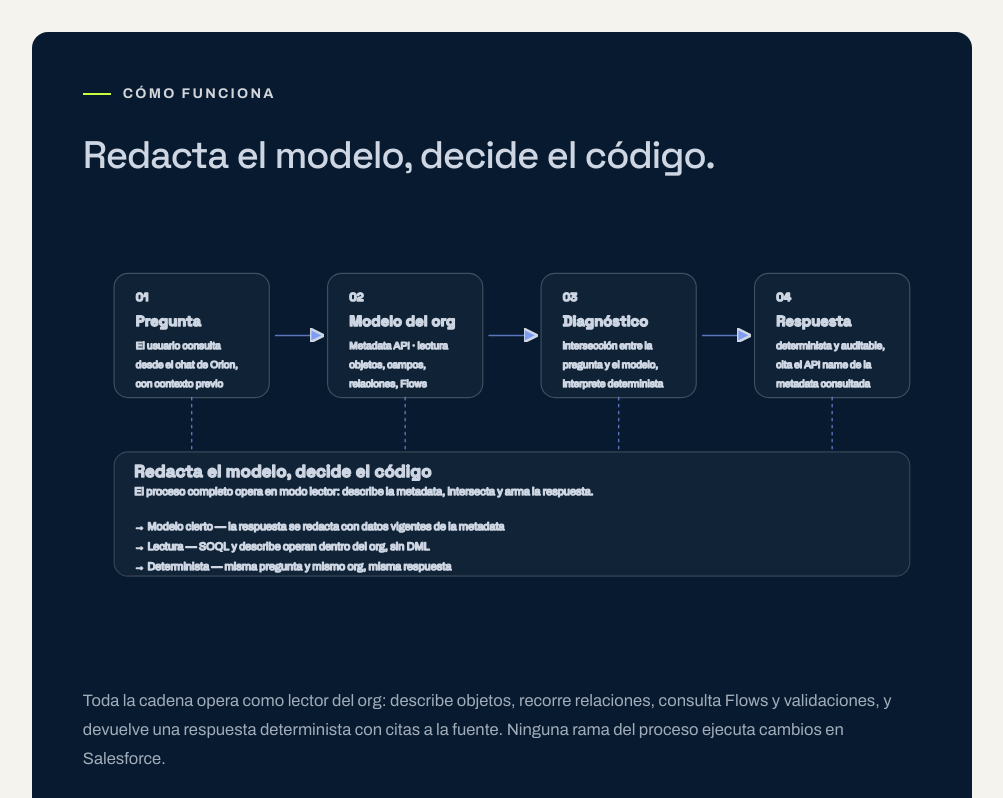
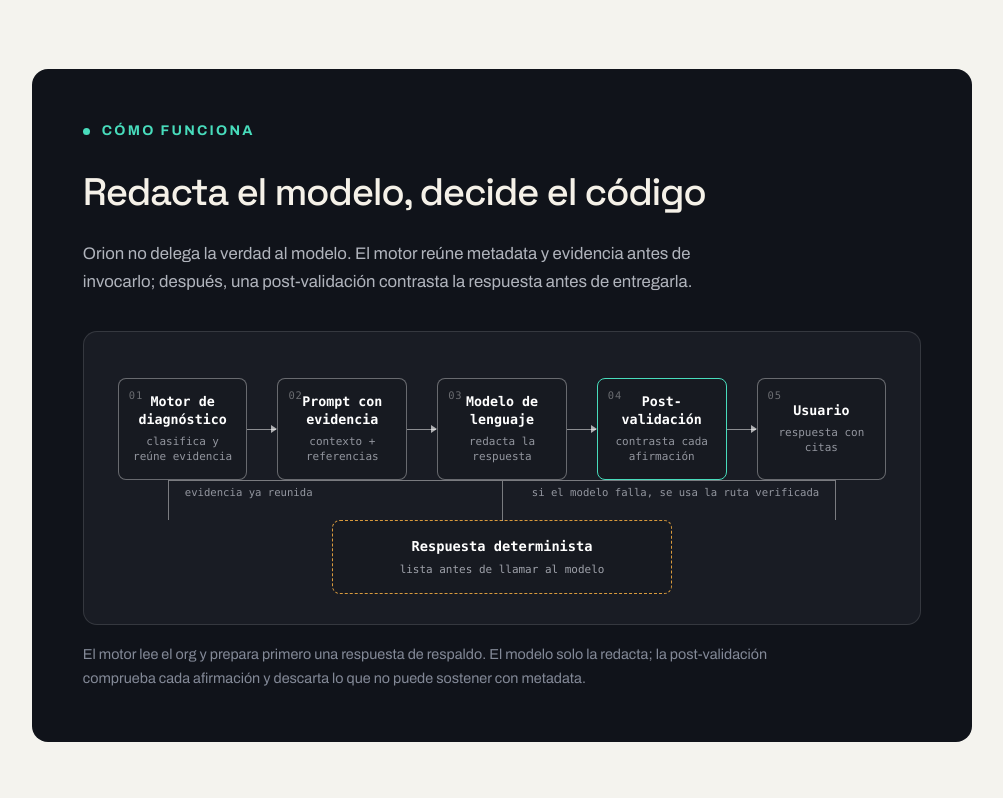
Before and after one commit to MarcoFloresCa/marco-flores-portafolio, a Next.js app: page /proyectos/orion in a window 1280 px wide. Shown: the part 1282-2080 px from the top of the page, without its empty margins (138-1141 px from the left). Built offline with nearby package versions, Linux system fonts and the light colour scheme.

Commit message:
Redesign Orion architecture diagram

```diff
--- a/app/globals.css
+++ b/app/globals.css
@@ -166,28 +166,36 @@ footer a:last-child { text-transform:uppercase; letter-spacing:.08em; }
 .case-row-head { display:flex; align-items:baseline; gap:16px; }
 .case-num { color:var(--blue); font-family:var(--font-space); font-size:.82rem; font-weight:700; letter-spacing:.05em; }
 .case-row-head h3 { margin:0; font-family:var(--font-space); font-size:clamp(1.6rem,2.6vw,2.2rem); font-weight:500; letter-spacing:-.03em; }
-.case-frame { margin:4px 0 0; }
-.case-frame video { width:100%; max-height:560px; display:block; border-radius:var(--radius-card); background:#041221; }
-.case-row-copy { max-width:760px; margin:0; color:var(--muted); font-size:1rem; line-height:1.75; }
+.case-frame { margin:20px 0 0; overflow:hidden; background:#041221; border:1px solid rgba(7,26,47,.12); border-radius:var(--radius-card); }
+.case-frame video { width:100%; max-height:560px; display:block; background:#041221; }
+.case-row-copy { max-width:760px; margin:20px 0 0; color:var(--muted); font-size:1rem; line-height:1.75; }
 
-.case-flow { margin-top:64px; padding:clamp(26px,4vw,56px); color:#cdd6e2; background:var(--ink); border-radius:var(--radius-card); overflow:hidden; }
+.case-flow { --flow-accent:#48dcbc; margin-top:64px; padding:clamp(26px,4vw,56px); color:#cdd6e2; background:#10131a; border-radius:var(--radius-card); overflow:hidden; }
 .case-flow-head .eyebrow { margin-bottom:18px; }
-.case-flow-head h3 { margin:0; max-width:680px; font-family:var(--font-space); font-size:clamp(1.7rem,3vw,2.5rem); font-weight:500; letter-spacing:-.035em; }
-.case-flow svg text { fill:currentColor; text-rendering:optimizeLegibility; }
-.flow-node rect { fill:rgba(255,255,255,.035); stroke:rgba(255,255,255,.22); stroke-width:1.5; }
-.flow-num { font-family:var(--font-space); font-size:15px; font-weight:700; fill:#7f9cf5; }
-.flow-title { font-family:var(--font-space); font-size:19px; font-weight:700; fill:#fff; }
-.flow-sub { font-size:13px; fill:rgba(205,214,226,.78); }
-.flow-arrow, .flow-connector { fill:none; stroke:rgba(127,156,245,.7); stroke-width:1.8; }
-.flow-connector { stroke-dasharray:3 6; }
-.flow-band rect { fill:rgba(255,255,255,.04); stroke:rgba(255,255,255,.18); stroke-width:1.4; }
-.flow-band-title { font-family:var(--font-space); font-size:22px; font-weight:700; fill:#fff; }
-.flow-band-sub { font-size:14px; fill:rgba(205,214,226,.82); }
-.flow-check { font-size:14px; fill:rgba(214,221,232,.92); }
-.flow-check-accent { fill:#7f9cf5; }
-.diagram-wrap { margin-top:34px; overflow-x:auto; padding-bottom:6px; }
-.diagram-wrap svg { width:100%; min-width:640px; height:auto; display:block; }
-.flow-note { max-width:820px; margin:26px 0 0; color:rgba(205,214,226,.78); font-size:.92rem; line-height:1.75; }
+.case-flow-head h3 { margin:0; max-width:680px; color:#f5f1e8; font-family:var(--font-space); font-size:clamp(1.7rem,3vw,2.5rem); font-weight:500; letter-spacing:-.035em; }
+.case-flow .eyebrow.light { color:var(--flow-accent); }
+.case-flow .eyebrow.light span { width:7px; height:7px; background:var(--flow-accent); border-radius:50%; }
+.flow-intro { max-width:680px; margin:18px 0 0; color:rgba(222,226,235,.78); font-size:.93rem; line-height:1.7; }
+.flow-figure { margin:34px 0 0; }
+.flow-canvas { padding:46px 34px 30px; background:#191c24; border:1px solid rgba(255,255,255,.12); border-radius:14px; }
+.flow-track { display:grid; grid-template-columns:repeat(5,minmax(0,1fr)); gap:30px; margin:0; padding:0; list-style:none; }
+.flow-track li { position:relative; min-height:102px; padding:14px 12px; display:flex; flex-direction:column; align-items:center; justify-content:center; text-align:center; background:#171a21; border:1px solid rgba(255,255,255,.35); border-radius:8px; font-family:ui-monospace,SFMono-Regular,Consolas,monospace; }
+.flow-track li:not(:last-child)::after { content:""; position:absolute; top:50%; left:calc(100% + 1px); width:29px; height:1px; background:rgba(255,255,255,.5); }
+.flow-track li:not(:last-child)::before { content:""; position:absolute; z-index:1; top:calc(50% - 4px); left:calc(100% + 25px); border-width:4px 0 4px 6px; border-style:solid; border-color:transparent transparent transparent rgba(255,255,255,.65); }
+.flow-track li.is-accent { border-color:var(--flow-accent); }
+.flow-step-index { position:absolute; top:8px; left:10px; color:rgba(255,255,255,.36); font-size:.58rem; letter-spacing:.08em; }
+.flow-track strong { max-width:130px; color:#fff; font-size:.74rem; line-height:1.35; }
+.flow-track small { margin-top:6px; color:rgba(222,226,235,.62); font-size:.61rem; line-height:1.35; }
+.flow-fallback { position:relative; width:calc(100% - 100px); margin:40px auto 0; display:flex; justify-content:center; }
+.flow-fallback::before { content:""; position:absolute; inset:-40px 0 auto; height:40px; border:1px solid rgba(255,255,255,.42); border-bottom:0; }
+.flow-result { position:relative; width:min(100%,340px); min-height:74px; padding:13px 18px; display:flex; flex-direction:column; align-items:center; justify-content:center; text-align:center; background:#171a21; border:1px dashed #d99a3d; border-radius:8px; font-family:ui-monospace,SFMono-Regular,Consolas,monospace; }
+.flow-result::before { content:""; position:absolute; left:50%; bottom:100%; height:40px; border-left:1px solid rgba(255,255,255,.42); }
+.flow-result strong { color:#fff; font-size:.76rem; }
+.flow-result span { margin-top:3px; color:rgba(222,226,235,.68); font-size:.61rem; }
+.flow-branch-label { position:absolute; top:-36px; padding:0 7px; color:rgba(222,226,235,.62); background:#191c24; font-family:ui-monospace,SFMono-Regular,Consolas,monospace; font-size:.59rem; white-space:nowrap; }
+.flow-branch-label.is-source { left:10px; }
+.flow-branch-label.is-return { right:10px; }
+.flow-note { max-width:720px; margin:18px 0 0; color:rgba(185,193,211,.68); font-size:.8rem; line-height:1.65; }
 
 .distinct-grid, .qa-grid { display:grid; grid-template-columns:1fr 1fr; gap:1px; margin-top:26px; background:var(--line); border:1px solid var(--line); }
 .distinct-grid article, .qa-grid article { padding:26px; background:rgba(255,255,255,.55); }
@@ -215,6 +223,19 @@ footer a:last-child { text-transform:uppercase; letter-spacing:.08em; }
   .timeline-copy { grid-column:2; }
   .case-hero h2 { font-size:clamp(2.2rem,6vw,3rem); }
   .distinct-grid,.qa-grid { grid-template-columns:1fr; }
+}
+
+@media (max-width:800px) {
+  .flow-canvas { padding:34px 24px 28px; }
+  .flow-track { grid-template-columns:1fr; gap:30px; }
+  .flow-track li { min-height:86px; }
+  .flow-track li:not(:last-child)::after { top:100%; left:50%; width:1px; height:30px; }
+  .flow-track li:not(:last-child)::before { top:calc(100% + 24px); left:calc(50% - 4px); border-width:6px 4px 0; border-color:rgba(255,255,255,.65) transparent transparent; }
+  .flow-fallback { width:100%; margin-top:30px; flex-direction:column; align-items:center; gap:10px; }
+  .flow-fallback::before { inset:-30px auto auto 50%; width:0; height:30px; border:0; border-left:1px solid rgba(255,255,255,.42); }
+  .flow-result::before { display:none; }
+  .flow-branch-label { position:static; padding:0; background:transparent; white-space:normal; text-align:center; }
+  .flow-branch-label.is-return { margin-top:2px; }
 }
 
 @media (max-width:640px) {
--- a/components/OrionCaseStudy.tsx
+++ b/components/OrionCaseStudy.tsx
@@ -89,7 +89,15 @@ const orionQuestions = [
   },
 ];
 
-const orionStack = ["Apex", "SOQL", "Metadata API", "MCP", "TypeScript", "Node.js"];
+const orionStack = ["Apex", "LWC", "SOQL", "Metadata API", "MCP", "TypeScript", "Node.js"];
+
+const flowSteps = [
+  { title: "Motor de diagnóstico", detail: "clasifica y reúne evidencia" },
+  { title: "Prompt con evidencia", detail: "contexto + referencias" },
+  { title: "Modelo de lenguaje", detail: "redacta la respuesta" },
+  { title: "Post-validación", detail: "contrasta cada afirmación", accent: true },
+  { title: "Usuario", detail: "respuesta con citas" },
+];
 
 function CaseVideoRow({ num, title, text, video }) {
   return (
@@ -99,7 +107,7 @@ function CaseVideoRow({ num, title, text, video }) {
         <h3>{title}</h3>
       </div>
       <figure className="case-frame">
-        <video controls preload="metadata" playsInline>
+        <video controls preload="metadata" playsInline aria-label={`Demostración: ${title}`}>
           <source src={video} type="video/mp4" />
         </video>
       </figure>
@@ -110,67 +118,33 @@ function CaseVideoRow({ num, title, text, video }) {
 
 function FlowDiagram() {
   return (
-    <div className="diagram-wrap">
-      <svg viewBox="0 0 1080 560" role="img" aria-label="Flujo de Orion: de la pregunta a la respuesta determinista">
-        <defs>
-          <marker id="flow-arrow" markerWidth="10" markerHeight="10" refX="8" refY="5" orient="auto">
-            <path d="M0 0 L10 5 L0 10 z" fill="#7f9cf5" />
-          </marker>
-        </defs>
+    <figure className="flow-figure">
+      <div className="flow-canvas" role="group" aria-label="Flujo de Orion: del diagnóstico a la respuesta validada">
+        <ol className="flow-track">
+          {flowSteps.map((step, index) => (
+            <li className={step.accent ? "is-accent" : undefined} key={step.title}>
+              <span className="flow-step-index">0{index + 1}</span>
+              <strong>{step.title}</strong>
+              <small>{step.detail}</small>
+            </li>
+          ))}
+        </ol>
 
-        <g className="flow-node">
-          <rect x="40" y="70" width="200" height="160" rx="18" />
-          <text className="flow-num" x="68" y="106">01</text>
-          <text className="flow-title" x="68" y="138">Pregunta</text>
-          <text className="flow-sub" x="68" y="168">El usuario consulta</text>
-          <text className="flow-sub" x="68" y="192">desde el chat de Orion,</text>
-          <text className="flow-sub" x="68" y="216">con contexto previo</text>
-        </g>
-        <g className="flow-node">
-          <rect x="315" y="70" width="200" height="160" rx="18" />
-          <text className="flow-num" x="343" y="106">02</text>
-          <text className="flow-title" x="343" y="138">Modelo del org</text>
-          <text className="flow-sub" x="343" y="168">Metadata API · lectura</text>
-          <text className="flow-sub" x="343" y="192">objetos, campos,</text>
-          <text className="flow-sub" x="343" y="216">relaciones, Flows</text>
-        </g>
-        <g className="flow-node">
-          <rect x="590" y="70" width="200" height="160" rx="18" />
-          <text className="flow-num" x="618" y="106">03</text>
-          <text className="flow-title" x="618" y="138">Diagnóstico</text>
-          <text className="flow-sub" x="618" y="168">intersección entre la</text>
-          <text className="flow-sub" x="618" y="192">pregunta y el modelo,</text>
-          <text className="flow-sub" x="618" y="216">interprete determinista</text>
-        </g>
-        <g className="flow-node">
-          <rect x="865" y="70" width="200" height="160" rx="18" />
-          <text className="flow-num" x="893" y="106">04</text>
-          <text className="flow-title" x="893" y="138">Respuesta</text>
-          <text className="flow-sub" x="893" y="168">determinista y auditable,</text>
-          <text className="flow-sub" x="893" y="192">cita el API name de la</text>
-          <text className="flow-sub" x="893" y="216">metadata consultada</text>
-        </g>
+        <div className="flow-fallback">
+          <span className="flow-branch-label is-source">evidencia ya reunida</span>
+          <div className="flow-result">
+            <strong>Respuesta determinista</strong>
+            <span>lista antes de llamar al modelo</span>
+          </div>
+          <span className="flow-branch-label is-return">si el modelo falla, se usa la ruta verificada</span>
+        </div>
+      </div>
 
-        <path className="flow-arrow" d="M248 150 L307 150" markerEnd="url(#flow-arrow)" />
-        <path className="flow-arrow" d="M523 150 L582 150" markerEnd="url(#flow-arrow)" />
-        <path className="flow-arrow" d="M798 150 L857 150" markerEnd="url(#flow-arrow)" />
-
-        <g className="flow-band">
-          <rect x="40" y="300" width="1025" height="160" rx="18" />
-          <text className="flow-band-title" x="66" y="332">Redacta el modelo, decide el código</text>
-          <text className="flow-band-sub" x="66" y="356">El proceso completo opera en modo lector: describe la metadata, intersecta y arma la respuesta.</text>
-        </g>
-
-        <path className="flow-connector" d="M140 230 L140 296" />
-        <path className="flow-connector" d="M415 230 L415 296" />
-        <path className="flow-connector" d="M690 230 L690 296" />
-        <path className="flow-connector" d="M965 230 L965 296" />
-
-        <text className="flow-check" x="66" y="400"><tspan className="flow-check-accent">→ </tspan>Modelo cierto — la respuesta se redacta con datos vigentes de la metadata</text>
-        <text className="flow-check" x="66" y="426"><tspan className="flow-check-accent">→ </tspan>Lectura — SOQL y describe operan dentro del org, sin DML</text>
-        <text className="flow-check" x="66" y="452"><tspan className="flow-check-accent">→ </tspan>Determinista — misma pregunta y mismo org, misma respuesta</text>
-      </svg>
-    </div>
+      <figcaption className="flow-note">
+        El motor lee el org y prepara primero una respuesta de respaldo. El modelo solo la redacta;
+        la post-validación comprueba cada afirmación y descarta lo que no puede sostener con metadata.
+      </figcaption>
+    </figure>
   );
 }
 
@@ -196,14 +170,13 @@ export function OrionCaseStudy() {
       <section className="case-flow" aria-labelledby="orion-flow-title">
         <div className="case-flow-head">
           <p className="eyebrow light"><span /> Cómo funciona</p>
-          <h3 id="orion-flow-title">Redacta el modelo, decide el código.</h3>
+          <h3 id="orion-flow-title">Redacta el modelo, decide el código</h3>
+          <p className="flow-intro">
+            Orion no delega la verdad al modelo. El motor reúne metadata y evidencia antes de
+            invocarlo; después, una post-validación contrasta la respuesta antes de entregarla.
+          </p>
         </div>
         <FlowDiagram />
-        <p className="flow-note">
-          Toda la cadena opera como lector del org: describe objetos, recorre relaciones,
-          consulta Flows y validaciones, y devuelve una respuesta determinista con citas a la
-          fuente. Ninguna rama del proceso ejecuta cambios en Salesforce.
-        </p>
       </section>
 
       {orionSections.slice(1, 5).map((section) => <CaseVideoRow key={section.num} {...section} />)}
```
Also changed, not shown: 1 other file (tests, documents, lock files or other folders).
